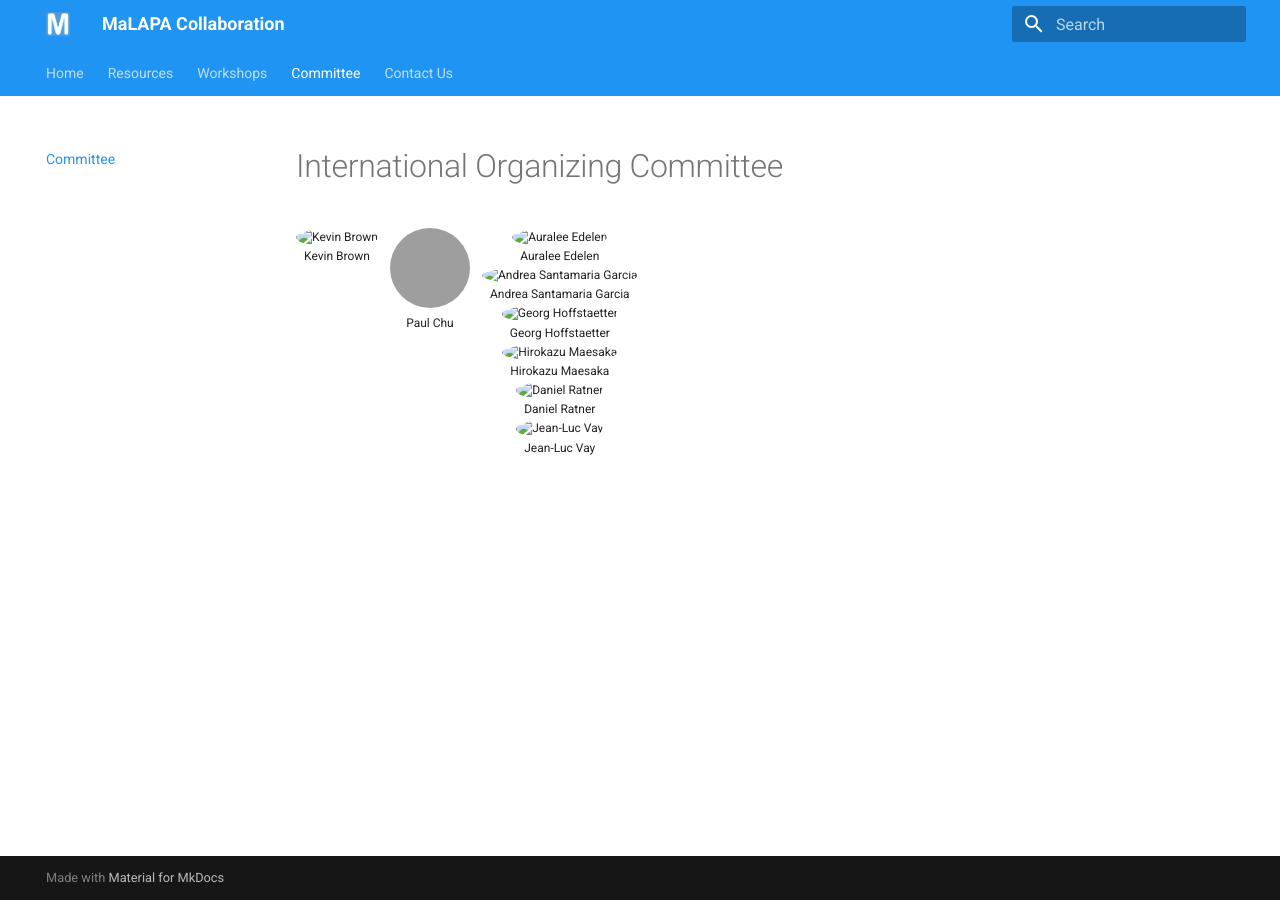
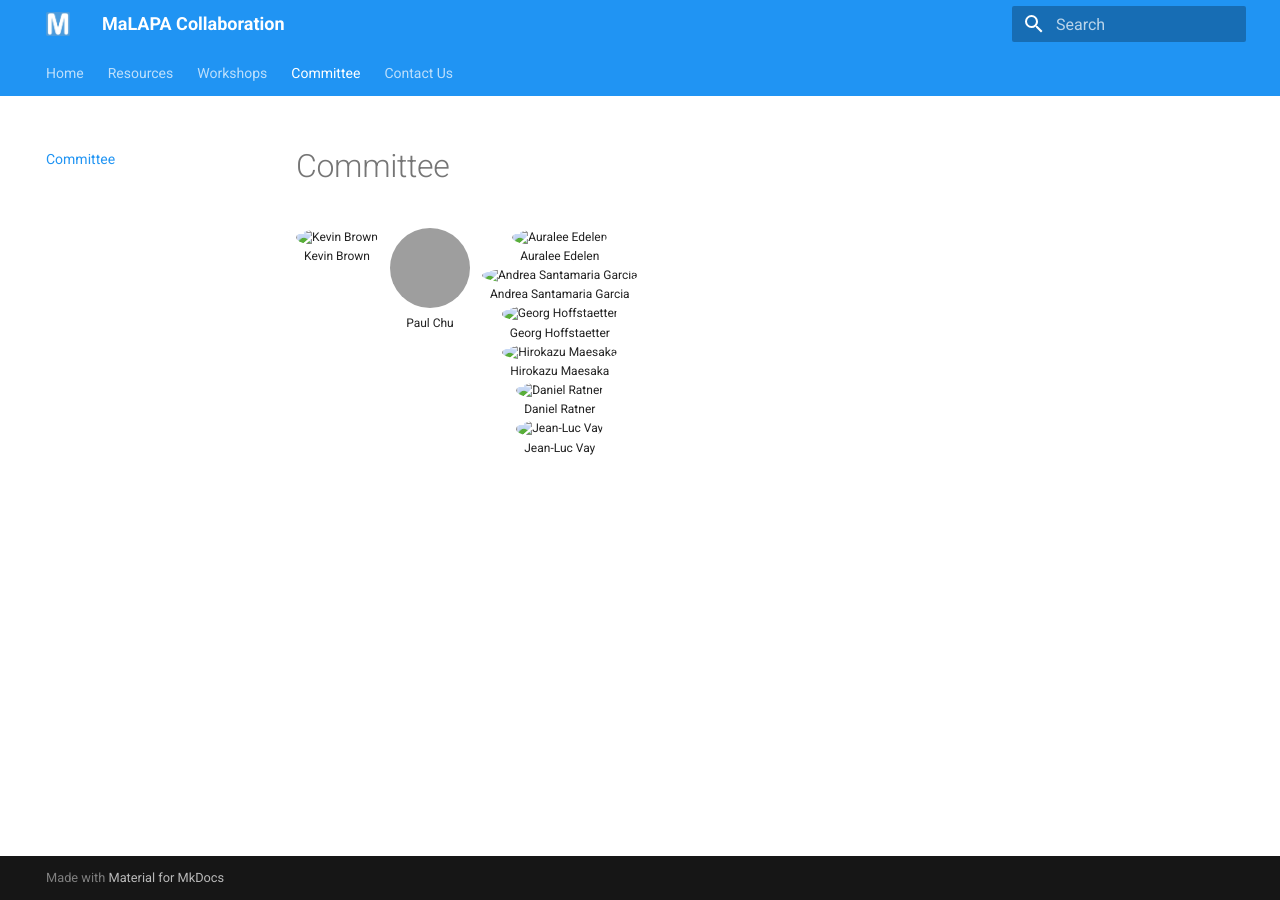
Before and after one commit to MALAPA-Collab/MALAPA-Collab.github.io, an MkDocs documentation site: the page built from docs/committee.md, in a window 1280 px wide. Built offline with MkDocs 1.6.1 and Material for MkDocs 9.7.7, drawn with Linux system fonts in a browser that asks for light colours; grey boxes are pictures that could not be loaded.

Commit message:
Remove heading from committee.md

```diff
--- a/docs/committee.md
+++ b/docs/committee.md
@@ -1,4 +1,3 @@
-# International Organizing Committee
 <style>
 .avatar-grid {
   display: flex;
```
